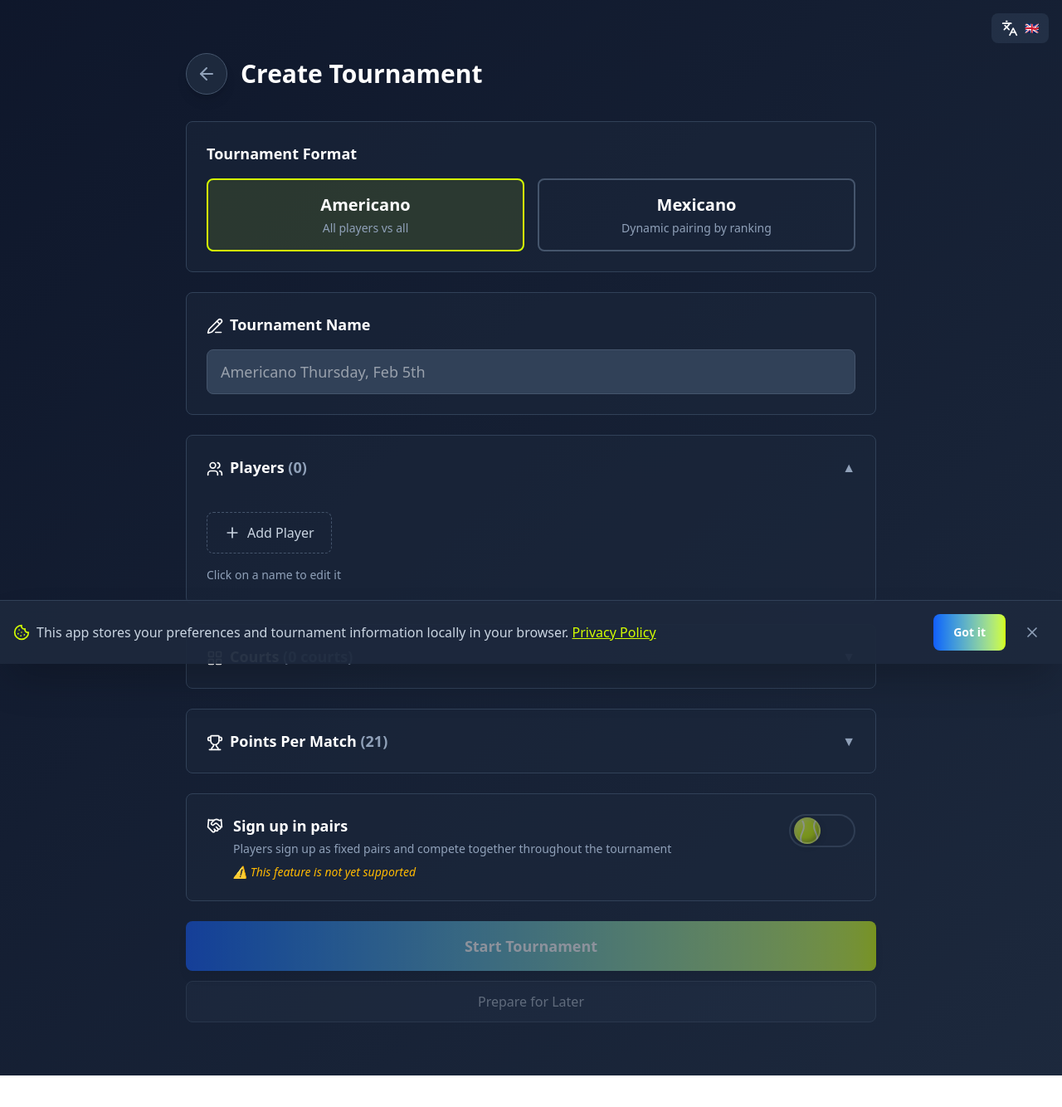
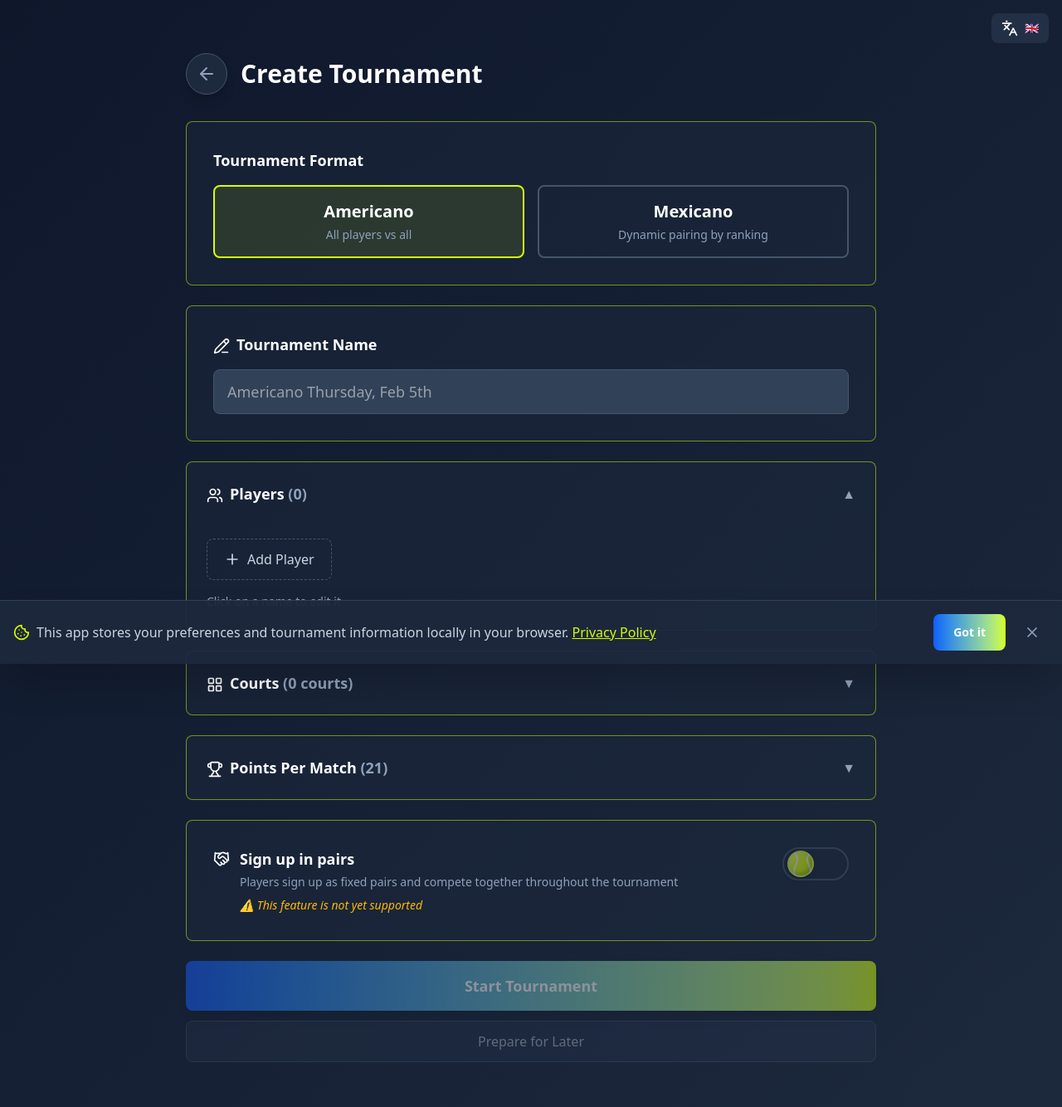
Before and after one commit to DarBrick/padel-boy, a React (Vite) app: page /create in a window 1280 px wide. Shown: the top 1334 px of the page at 83% size. Before the commit the page ends 1296 px from the top, so only its background shows below. Built offline with nearby package versions, Linux system fonts and the light colour scheme.

Commit message:
unify content look across pages

```diff
--- a/src/components/CollapsiblePanel.tsx
+++ b/src/components/CollapsiblePanel.tsx
@@ -18,7 +18,7 @@ export function CollapsiblePanel({
   children,
 }: CollapsiblePanelProps) {
   return (
-    <div className="bg-slate-800/50 rounded-lg border border-slate-700 overflow-hidden">
+    <div className="bg-slate-800/50 rounded-lg border border-[var(--color-padel-yellow)]/50 overflow-hidden">
       <button
         type="button"
         onClick={onToggle}
--- a/src/components/TournamentCard.tsx
+++ b/src/components/TournamentCard.tsx
@@ -4,6 +4,7 @@ import type { StoredTournament } from '../schemas/tournament'
 import { extractTimestampFromId } from '../utils/tournamentId'
 import { formatRelativeDate } from '../utils/dateGrouping'
 import { getTournamentStats } from '../utils/tournamentStats'
+import { ContentPanel } from './ContentPanel'
 
 interface TournamentCardProps {
   tournament: StoredTournament
@@ -35,7 +36,7 @@ export function TournamentCard({ tournament, onView, onShare, onDelete }: Tourna
     : 'bg-slate-500/20 text-slate-300 border-slate-500/30'
 
   return (
-    <div className="bg-slate-800/50 border border-slate-700 hover:border-slate-600 rounded-lg p-4 transition-all">
+    <ContentPanel className="p-4 md:p-4 transition-all">
       {/* Header with name and date */}
       <div className="flex items-start justify-between gap-3 mb-3">
         <div className="flex-1 min-w-0">
@@ -125,6 +126,6 @@ export function TournamentCard({ tournament, onView, onShare, onDelete }: Tourna
           <Trash2 className="w-5 h-5" />
         </button>
       </div>
-    </div>
+    </ContentPanel>
   )
 }
--- a/src/pages/Create.tsx
+++ b/src/pages/Create.tsx
@@ -9,7 +9,6 @@ import { createTournamentSchema, type CreateTournamentForm, type StoredTournamen
 import { generateTournamentName } from '../utils/tournament'
 import { generateTournamentId } from '../utils/tournamentId'
 import { useTournaments } from '../stores/tournaments'
-import { FormSection } from '../components/FormSection'
 import { CollapsiblePanel } from '../components/CollapsiblePanel'
 import { SliderInput } from '../components/SliderInput'
 import { RadioCardGroup } from '../components/RadioCardGroup'
@@ -18,6 +17,7 @@ import { PlayersPanel } from '../components/PlayersPanel'
 import { IconButton } from '../components/IconButton'
 import { ToggleSwitch } from '../components/ToggleSwitch'
 import { CourtChip } from '../components/CourtChip'
+import { ContentPanel } from '../components/ContentPanel'
 
 export function Create() {
   const { t } = useTranslation()
@@ -180,7 +180,7 @@ export function Create() {
       <div className="container mx-auto px-4">
         <form onSubmit={handleSubmit(onSubmit)} className="space-y-4 sm:space-y-5 md:space-y-6">
         {/* Event Type */}
-        <FormSection>
+        <ContentPanel>
           <label className="block text-lg font-semibold mb-4">
             {t('create.eventType.label')}
           </label>
@@ -193,10 +193,10 @@ export function Create() {
             value={eventType}
             onChange={(value) => setValue('eventType', value as 'americano' | 'mexicano')}
           />
-        </FormSection>
+        </ContentPanel>
 
         {/* Tournament Name */}
-        <FormSection>
+        <ContentPanel>
           <label className="block text-lg font-semibold mb-4">
             <PencilLine className="w-5 h-5 inline-block mr-2" />
             {t('create.name.label')}
@@ -211,7 +211,7 @@ export function Create() {
           {errors.tournamentName && (
             <p className="text-red-400 text-sm mt-2">{t('create.name.error')}</p>
           )}
-        </FormSection>
+        </ContentPanel>
 
         {/* Players */}
         <PlayersPanel
@@ -283,7 +283,7 @@ export function Create() {
         </CollapsiblePanel>
 
         {/* Fixed Pairs (Sign up in pairs) */}
-        <FormSection>
+        <ContentPanel>
           <div className="flex items-start gap-3">
             <Handshake className="w-5 h-5 mt-1 flex-shrink-0" />
             <div className="flex-1">
@@ -304,7 +304,7 @@ export function Create() {
               disabled
             />
           </div>
-        </FormSection>
+        </ContentPanel>
 
         {/* Mexicano-specific options */}
         {eventType === 'mexicano' && (
```
